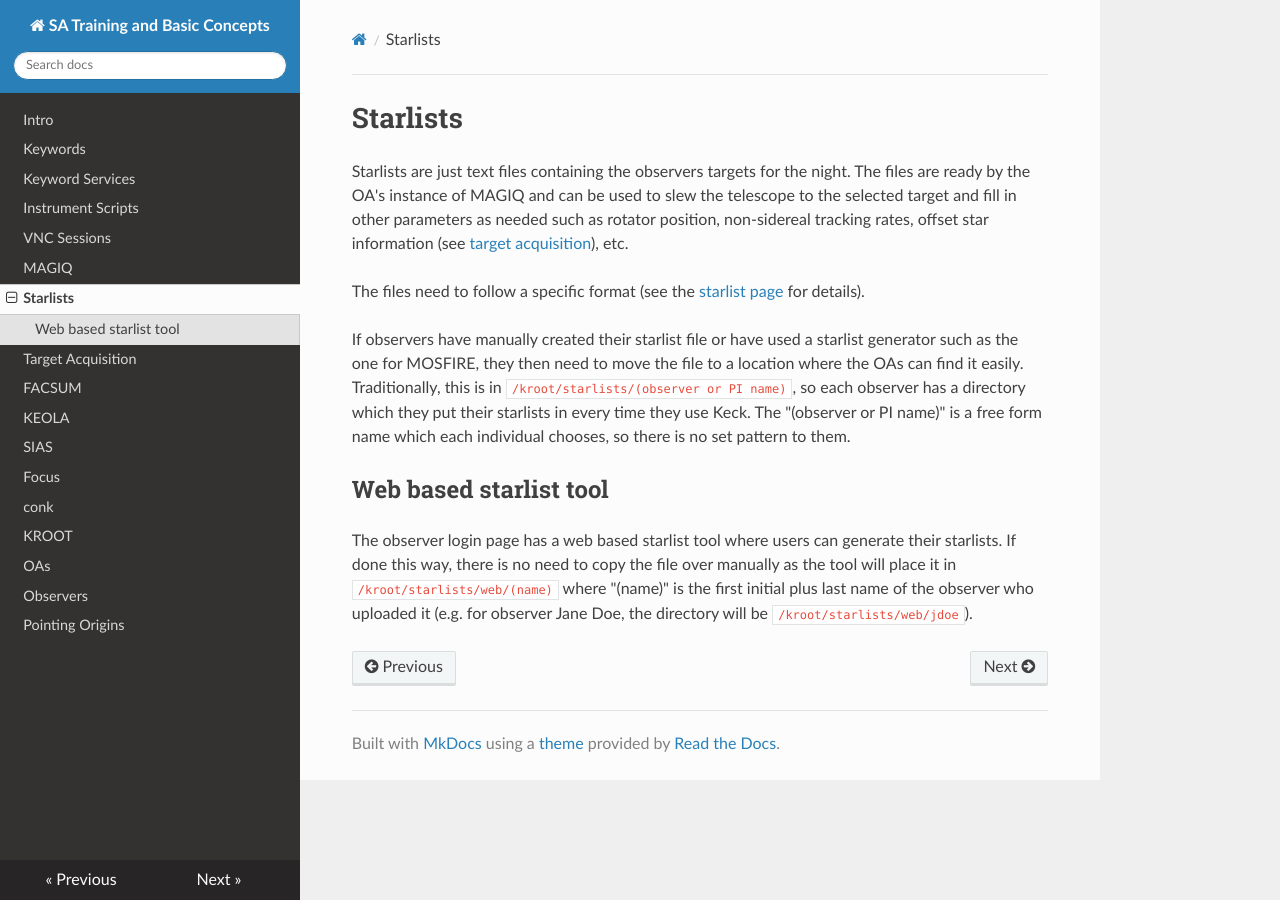
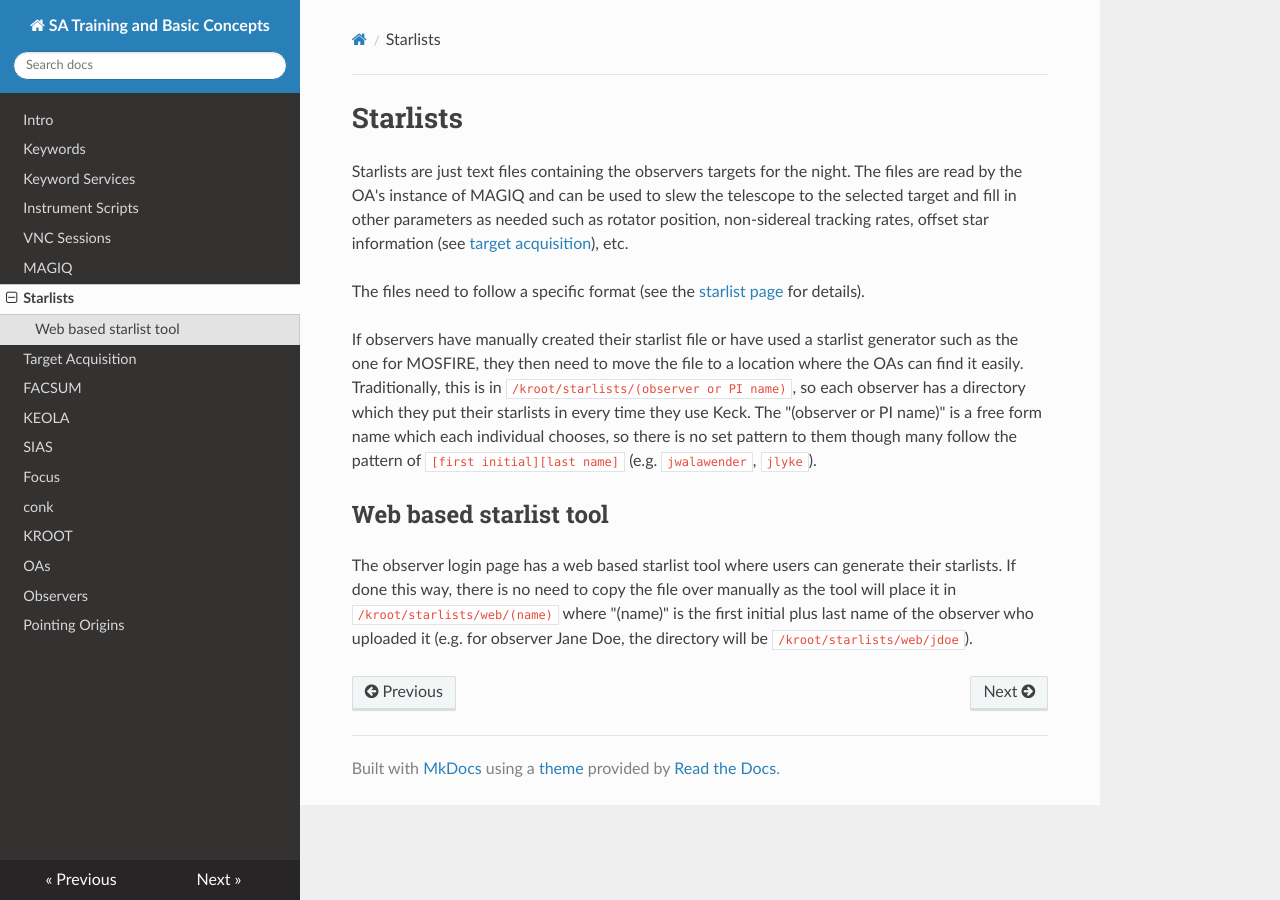
Before and after one commit to joshwalawender/SATraining, an MkDocs documentation site: the page built from docs/starlists.md, in a window 1280 px wide. Built offline with MkDocs 1.6.1, drawn with Linux system fonts in a browser that asks for light colours; nearby versions of some CDN libraries.

Commit message:
Typo fixes and wording tweaks

```diff
--- a/docs/starlists.md
+++ b/docs/starlists.md
@@ -1,10 +1,10 @@
 # Starlists
 
-Starlists are just text files containing the observers targets for the night.  The files are ready by the OA's instance of MAGIQ and can be used to slew the telescope to the selected target and fill in other parameters as needed such as rotator position, non-sidereal tracking rates, offset star information (see [target acquisition](../target_acquisition/)), etc.
+Starlists are just text files containing the observers targets for the night.  The files are read by the OA's instance of MAGIQ and can be used to slew the telescope to the selected target and fill in other parameters as needed such as rotator position, non-sidereal tracking rates, offset star information (see [target acquisition](../target_acquisition/)), etc.
 
 The files need to follow a specific format (see the [starlist page](https://www2.keck.hawaii.edu/realpublic/observing/starlist.html) for details).
 
-If observers have manually created their starlist file or have used a starlist generator such as the one for MOSFIRE, they then need to move the file to a location where the OAs can find it easily.  Traditionally, this is in `/kroot/starlists/(observer or PI name)`, so each observer has a directory which they put their starlists in every time they use Keck.  The "(observer or PI name)" is a free form name which each individual chooses, so there is no set pattern to them.
+If observers have manually created their starlist file or have used a starlist generator such as the one for MOSFIRE, they then need to move the file to a location where the OAs can find it easily.  Traditionally, this is in `/kroot/starlists/(observer or PI name)`, so each observer has a directory which they put their starlists in every time they use Keck.  The "(observer or PI name)" is a free form name which each individual chooses, so there is no set pattern to them though many follow the pattern of `[first initial][last name]` (e.g. `jwalawender`, `jlyke`).
 
 ## Web based starlist tool
 
```
Also changed, not shown: docs/kroot.md (+1 -1 lines), docs/pointing_origins.md (+1 -1 lines), docs/vnc_sessions.md (+1 -1 lines).
